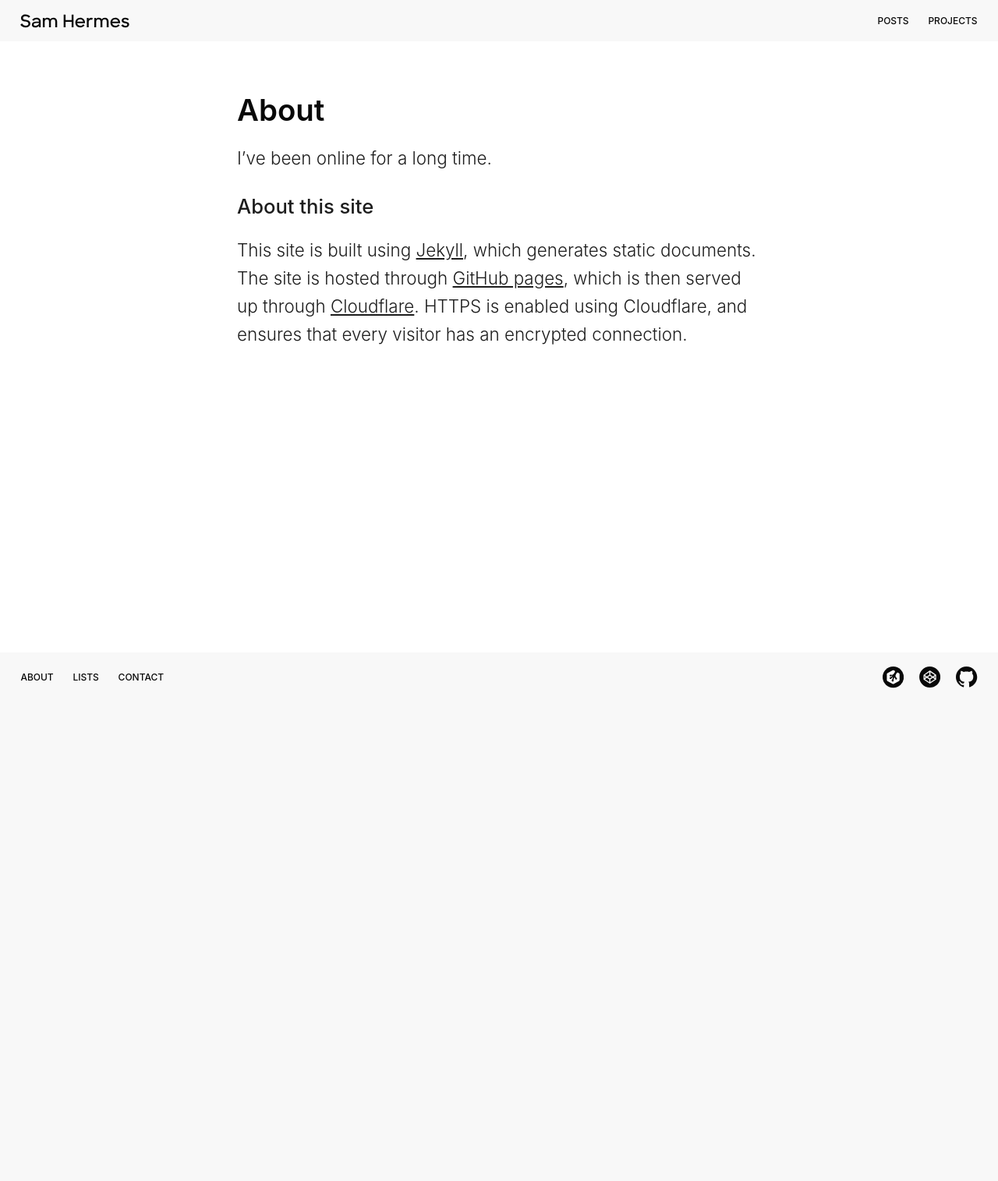
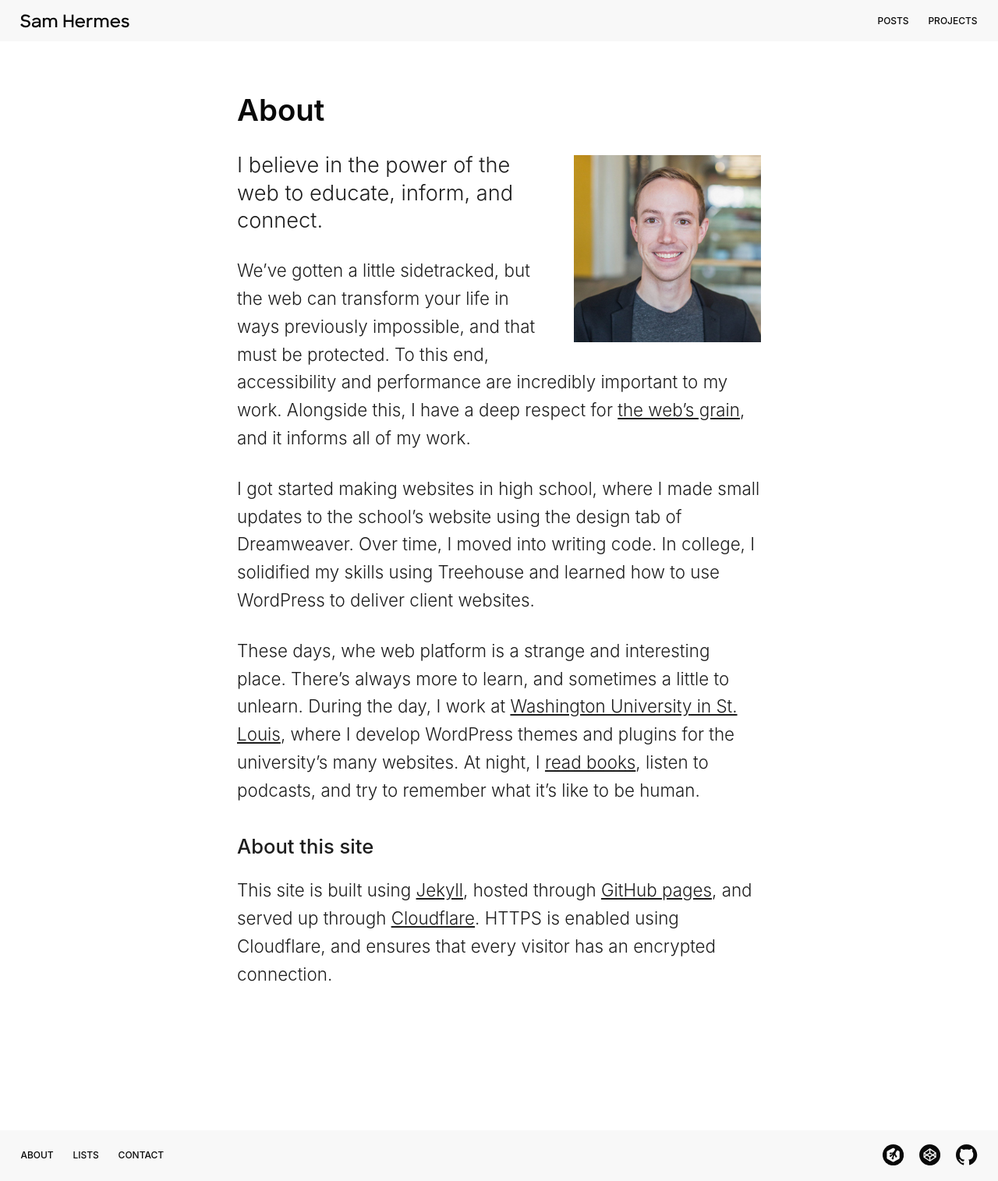
Before and after one commit to samhermes/samhermes.github.io, a Jekyll site: the page built from about.md, in a window 1280 px wide. Shown: the whole page at 78% size. Built offline with Jekyll 4.4.1, drawn with Linux system fonts in a browser that asks for light colours; before the commit the page ends 903 px from its top, so only the background shows below that.

Commit message:
Update page content, add photo, add styles

```diff
--- /dev/null
+++ b/_sass/_about.scss
@@ -0,0 +1,21 @@
+.page-about {
+    .headshot {
+        width: 6rem;
+        height: 6rem;
+        float: right;
+        margin-top: 0.3rem;
+        margin-left: 1rem;
+        margin-bottom: 1rem;
+
+        @media screen and (min-width: 28.125em) {
+            width: 11rem;
+            height: 11rem;
+            margin-left: 2rem;
+        }
+
+        @media screen and (min-width: 45.625em) {
+            width: 15rem;
+            height: 15rem;
+        }
+    }
+}
--- a/_sass/_posts.scss
+++ b/_sass/_posts.scss
@@ -131,6 +131,7 @@
   h2 {
     font-size: 1.4em;
     font-weight: 500;
+    margin-top: 1.5em;
 
     @media screen and (min-width: 37.5em) {
       font-size: 1.6em;
@@ -166,6 +167,15 @@
 
     @media screen and (min-width: 62.5em) {
       font-size: 1.4rem;
+    }
+
+    &.subhead {
+      font-size: 1.3rem;
+      line-height: 1.3;
+
+      @media screen and (min-width: 37.5em) {
+        font-size: 1.7rem;
+      }
     }
   }
 
--- a/about.md
+++ b/about.md
@@ -2,8 +2,16 @@
 layout: page
 title: About
 ---
-I've been online for a long time.
+<img class="headshot" src="/img/samhermes-large.jpg" alt="Sam Hermes headshot">
+
+<p class="subhead">I believe in the power of the web to educate, inform, and connect.</p>
+
+We've gotten a little sidetracked, but the web can transform your life in ways previously impossible, and that must be protected. To this end, accessibility and performance are incredibly important to my work. Alongside this, I have a deep respect for [the web's grain](https://frankchimero.com/writing/the-webs-grain/), and it informs all of my work.
+
+I got started making websites in high school, where I made small updates to the school's website using the design tab of Dreamweaver. Over time, I moved into writing code. In college, I solidified my skills using Treehouse and learned how to use WordPress to deliver client websites.
+
+These days, whe web platform is a strange and interesting place. There's always more to learn, and sometimes a little to unlearn. During the day, I work at [Washington University in St. Louis](https://wustl.edu), where I develop WordPress themes and plugins for the university's many websites. At night, I [read books](https://samhermes.com/reading-list), listen to podcasts, and try to remember what it's like to be human.
 
 ## About this site
 
-This site is built using [Jekyll](https://jekyllrb.com/), which generates static documents. The site is hosted through [GitHub pages](https://pages.github.com/), which is then served up through [Cloudflare](https://www.cloudflare.com/). HTTPS is enabled using Cloudflare, and ensures that every visitor has an encrypted connection.
+This site is built using [Jekyll](https://jekyllrb.com/), hosted through [GitHub pages](https://pages.github.com/), and served up through [Cloudflare](https://www.cloudflare.com/). HTTPS is enabled using Cloudflare, and ensures that every visitor has an encrypted connection.
--- a/css/main.scss
+++ b/css/main.scss
@@ -18,6 +18,7 @@ $text-color:       #1D1D1D;
 	"dark-mode",
 	"home",
 	"posts",
+	"about",
 	"projects",
 	"photos",
 	"work",
```
Also changed, not shown: img/samhermes-large.jpg (added).
